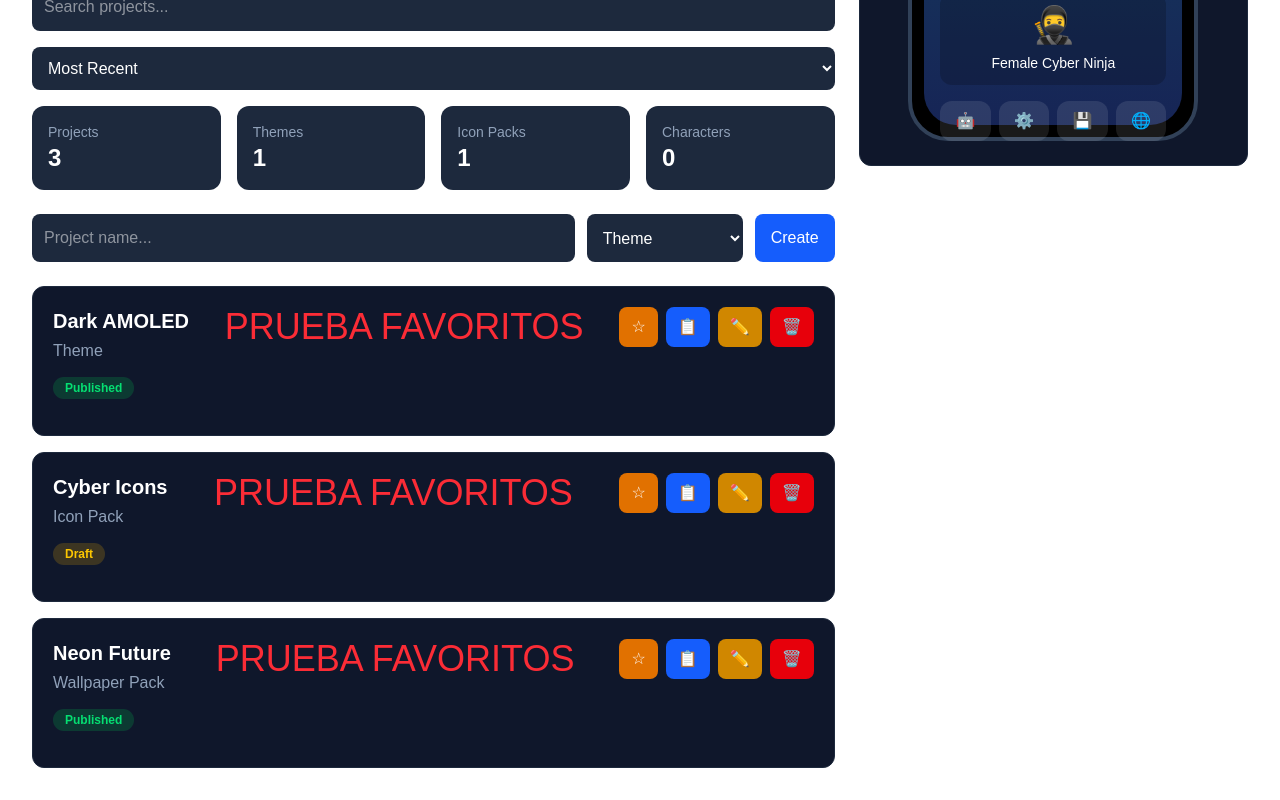
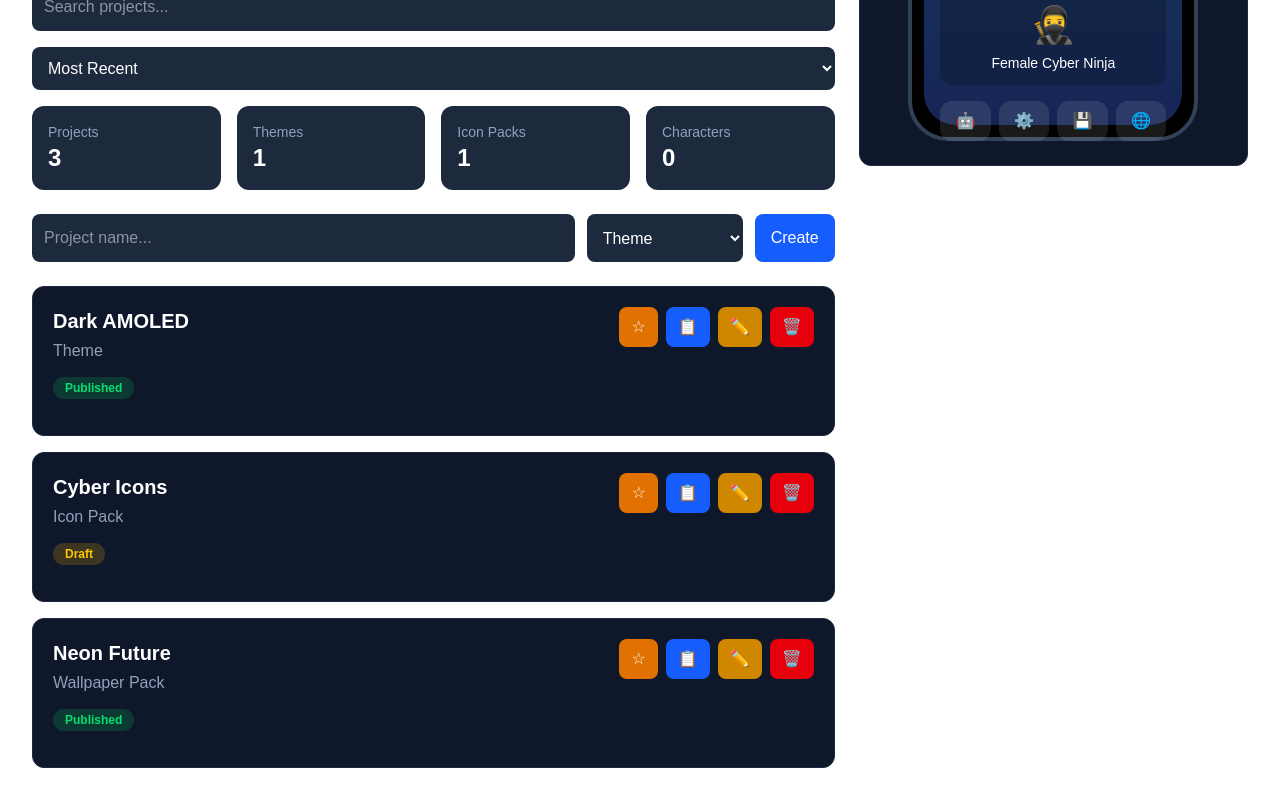
Before and after one commit to themeforge-studio/themeforge-ai-studio, a Next.js app in the folder themeforge-app/: page /projects in a window 1280 px wide. Shown: the part 850-1650 px from the top of the page. Built offline with nearby package versions, Linux system fonts and the light colour scheme.

Commit message:
FASE 26 - Favoritos persistentes

```diff
--- a/themeforge-app/components/dashboard/ProjectsManager.tsx
+++ b/themeforge-app/components/dashboard/ProjectsManager.tsx
@@ -481,10 +481,6 @@ const totalCharacters =
 </div>
                 </div>
 
-                <h1 className="text-red-500 text-4xl">
-                  PRUEBA FAVORITOS
-                </h1>
-
                 <div className="flex gap-2">
 
                   <button
```
